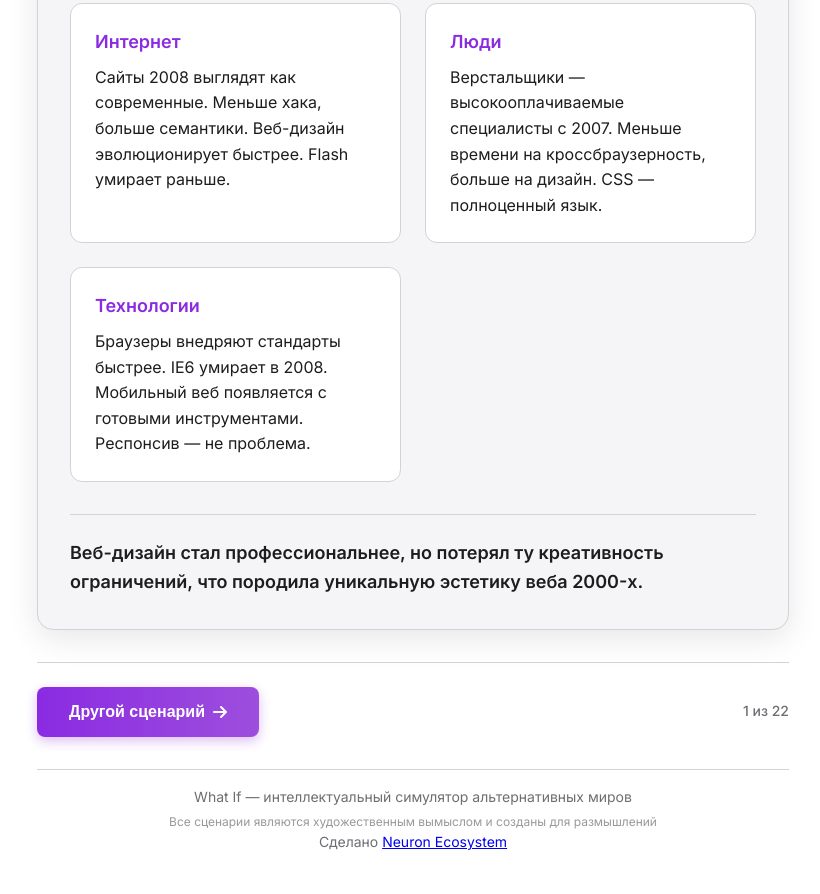
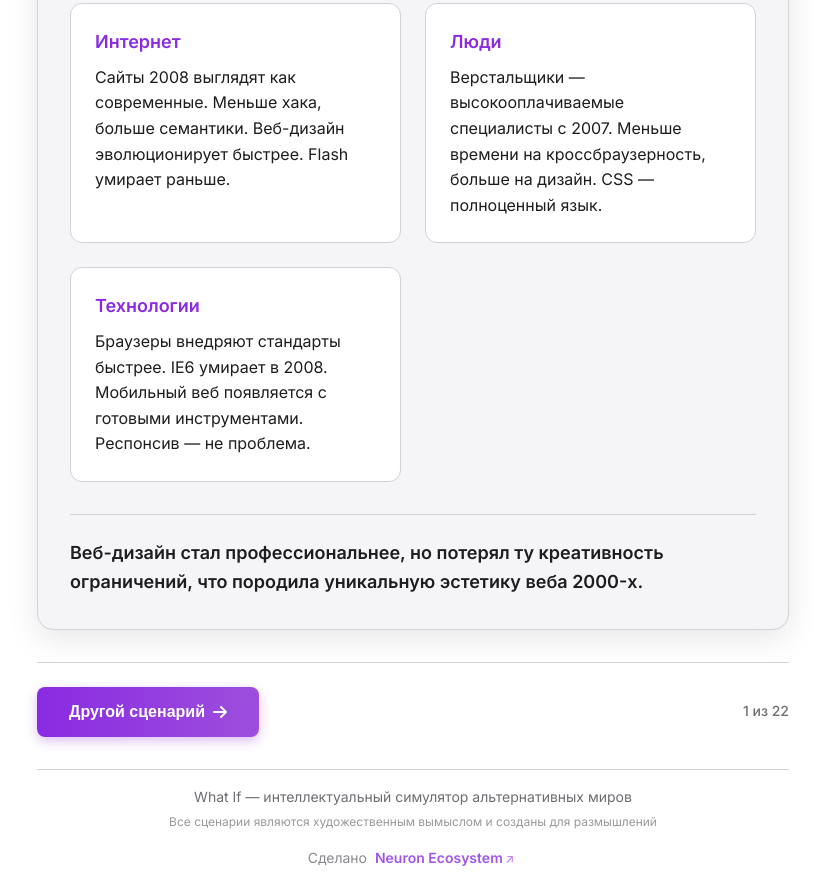
Before and after one commit to Neuron-Ecosystem/What-if, a plain HTML site: page index.html in a window 1280 px wide. Shown: the part 912-1806 px from the top of the page, without its empty margins (227-1047 px from the left). Drawn offline with Linux system fonts and the light colour scheme.

Commit message:
Update styles.css

```diff
--- a/styles.css
+++ b/styles.css
@@ -419,3 +419,52 @@ body {
 .delay-3 { animation-delay: 300ms; }
 .delay-4 { animation-delay: 400ms; }
 .delay-5 { animation-delay: 500ms; }
+
+/* Кредиты */
+.credit {
+    margin-top: var(--spacing-md);
+    font-size: var(--font-size-sm);
+    color: var(--text-secondary);
+    opacity: 0.8;
+    transition: opacity var(--transition-fast);
+}
+
+.credit:hover {
+    opacity: 1;
+}
+
+.neuron-link {
+    color: var(--accent-color);
+    text-decoration: none;
+    font-weight: 600;
+    position: relative;
+    padding: 2px 4px;
+    border-radius: var(--radius-sm);
+    transition: all var(--transition-fast);
+}
+
+.neuron-link:hover {
+    color: white;
+    background-color: var(--accent-color);
+    text-decoration: none;
+    transform: translateY(-1px);
+    box-shadow: 0 2px 8px rgba(138, 43, 226, 0.3);
+}
+
+.neuron-link:active {
+    transform: translateY(0);
+}
+
+.neuron-link::after {
+    content: " ↗";
+    font-size: 0.8em;
+    opacity: 0.7;
+}
+
+/* Адаптивность для кредитов */
+@media (max-width: 768px) {
+    .credit {
+        font-size: var(--font-size-xs);
+        margin-top: var(--spacing-sm);
+    }
+}
```
